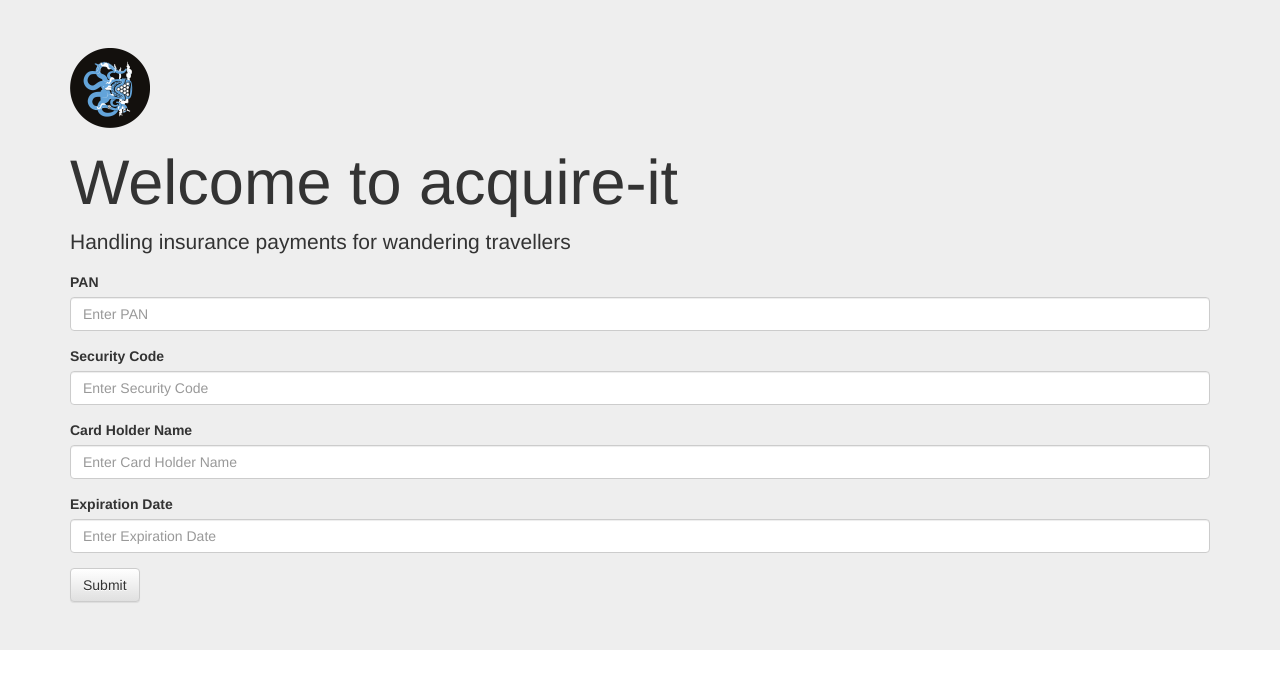
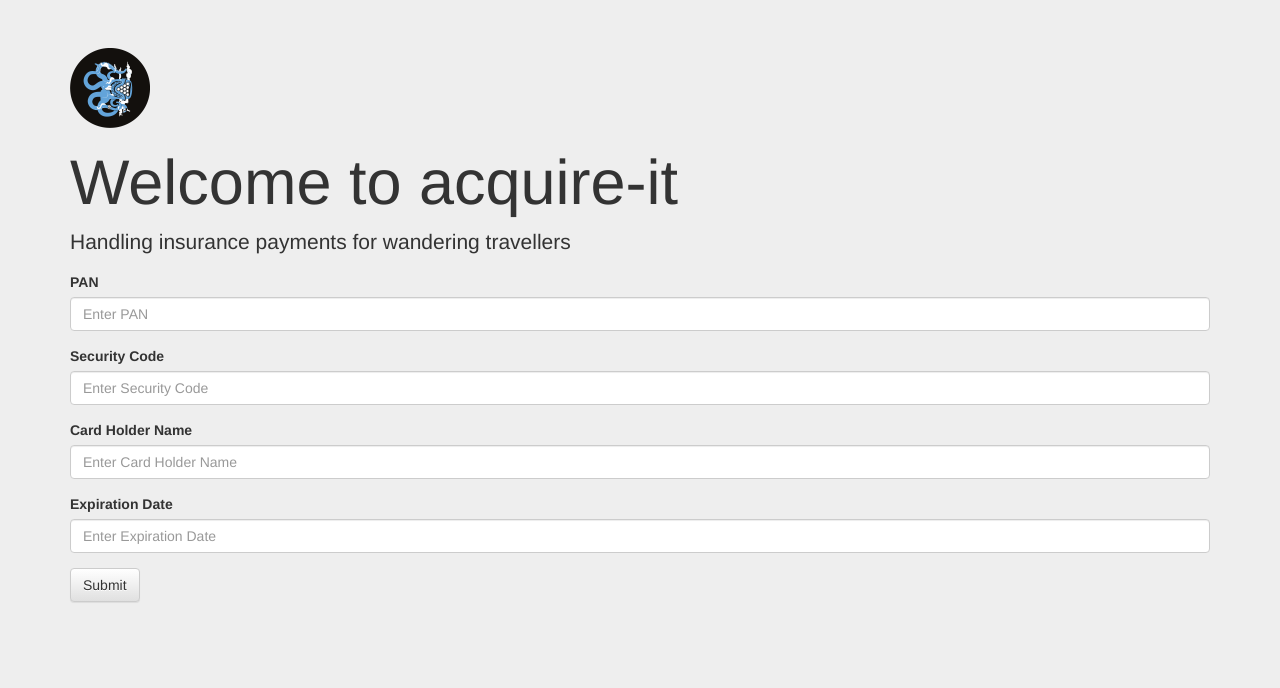
Before and after one commit to insurance-fraud/acquire-it, a React (Create React App) app: page / in a window 1280 px wide. Shown: the top 688 px of the page. Built offline with nearby package versions, Linux system fonts and the light colour scheme.

Commit message:
Add better layout

```diff
--- a/src/App.css
+++ b/src/App.css
@@ -1,3 +1,20 @@
+body,
+html {
+  height: 100%;
+  width: 100%;
+}
+
+#root {
+  height: 100%;
+  width: 100%;
+}
+
+.jumbotron {
+  height: 100%;
+  width: 100%;
+  margin: 0 !important;
+}
+
 .App-logo {
   animation: App-logo-spin infinite 20s linear;
   height: 80px;
```
